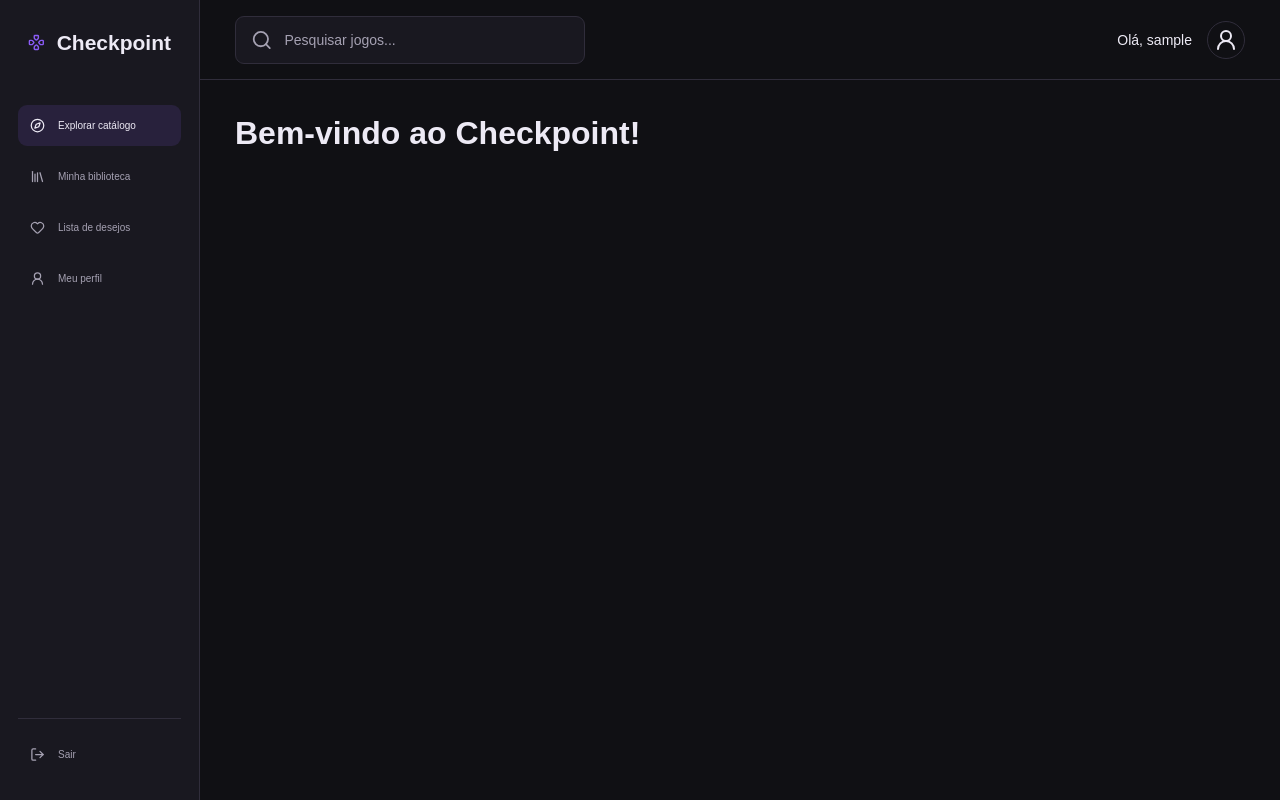
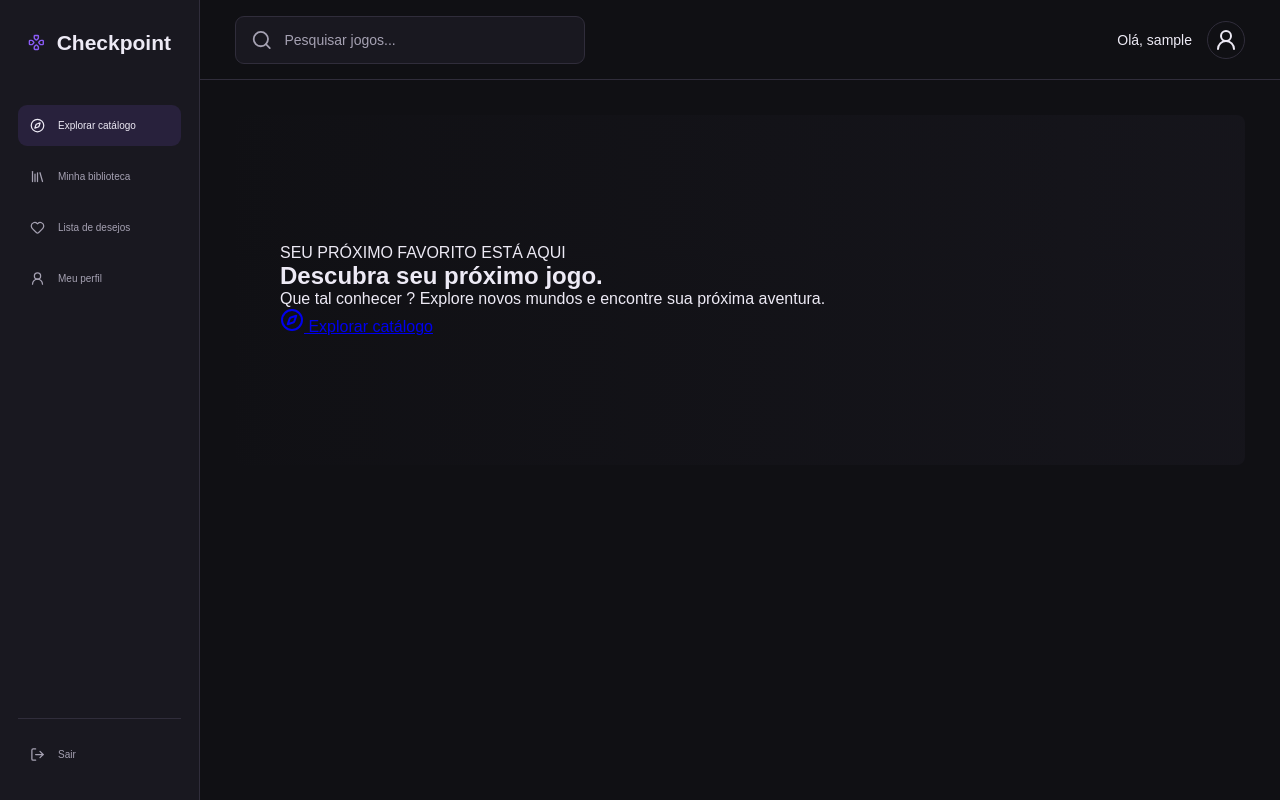
Before and after one commit to luibits/games-catalog, a PHP site: page / in a window 1280 px wide. Run offline with PHP 8.4, Linux system fonts and the light colour scheme; the visitor is signed in with stand-in values (Sample User, id 1).

Commit message:
feat: integra jogo aleatório da RAWG ao login

```diff
--- a/docker-compose.yml
+++ b/docker-compose.yml
@@ -8,6 +8,8 @@ services:
       - "8082:80"
     volumes:
       - ./:/var/www/html
+    env_file:
+      - .env
     depends_on:
       - db
 
--- a/frontend/assets/css/index.css
+++ b/frontend/assets/css/index.css
@@ -35,3 +35,27 @@ body {
 .conteudo {
     padding: 35px;
 }
+
+
+.banner-destaque {
+    position: relative;
+    min-height: 350px;
+    display: flex;
+    align-items: center;
+    padding: 45px;
+    overflow: hidden;
+    border-radius:8px;
+
+    background-color: var(--bg-secondary);
+    background-image:
+        linear-gradient(
+            90deg,
+            rgba(16, 16, 20, .98),
+            rgba(16, 16, 20, .65),
+            rgba(16, 16, 20, .15)
+        ),
+        url('');
+
+    background-size: cover;
+    background-position: center;
+}
--- a/frontend/index.php
+++ b/frontend/index.php
@@ -1,5 +1,7 @@
 <?php
 require_once __DIR__ . '/../backend/auth/verificar_login.php';
+
+$jogo = $_SESSION['jogo_destaque'] ?? null;
 ?>
 
 <!DOCTYPE html>
@@ -27,7 +29,43 @@ require_once __DIR__ . '/../backend/auth/verificar_login.php';
         <?php include __DIR__ . '/components/header.php'; ?>
 
         <main class="conteudo">
-            <h1>Bem-vindo ao Checkpoint!</h1>
+
+            <section class="banner-destaque" style="background-image: linear-gradient(90deg, rgba(16,16,20,.98), rgba(16,16,20,.4)), url('<?= htmlspecialchars($jogo['background_image'] ?? '') ?>')">
+
+                <?php if ($jogo): ?>
+
+                    <div class="banner-conteudo">
+
+                        <span class="banner-tag">
+                            SEU PRÓXIMO FAVORITO ESTÁ AQUI
+                        </span>
+
+                        <h1>Descubra seu próximo jogo.</h1>
+
+                        <p>
+                            Que tal conhecer
+                            <strong><?= htmlspecialchars($jogo['name']) ?></strong>?
+                            Explore novos mundos e encontre sua próxima aventura.
+                        </p>
+
+                        <a href="#" class="btn-explorar">
+                            <i data-lucide="compass"></i>
+                            Explorar catálogo
+                        </a>
+
+                    </div>
+
+                <?php else: ?>
+
+                    <div class="banner-conteudo">
+                        <h1>Descubra seu próximo jogo.</h1>
+                        <p>Explore novos mundos e encontre sua próxima aventura.</p>
+                    </div>
+
+                <?php endif; ?>
+
+            </section>
+
         </main>
 
     </div>
@@ -37,4 +75,5 @@ require_once __DIR__ . '/../backend/auth/verificar_login.php';
     </script>
 
 </body>
+
 </html>
```
Also changed, not shown: backend/auth/login.php (+5 -2 lines), backend/services/rawg.php (+33 -0 lines), frontend/teste_rawg.php (added, +19 -0 lines), 1 other file.
